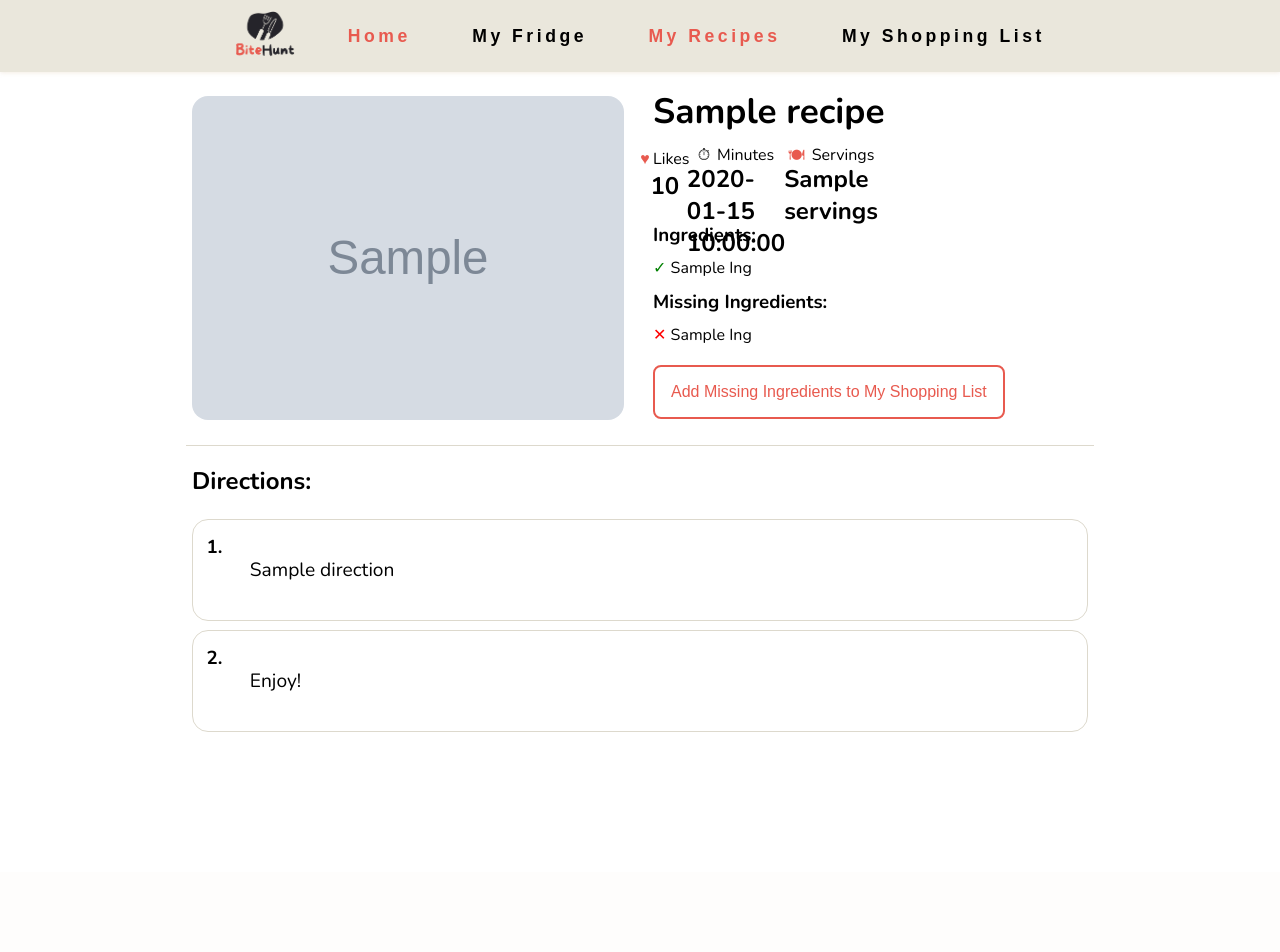
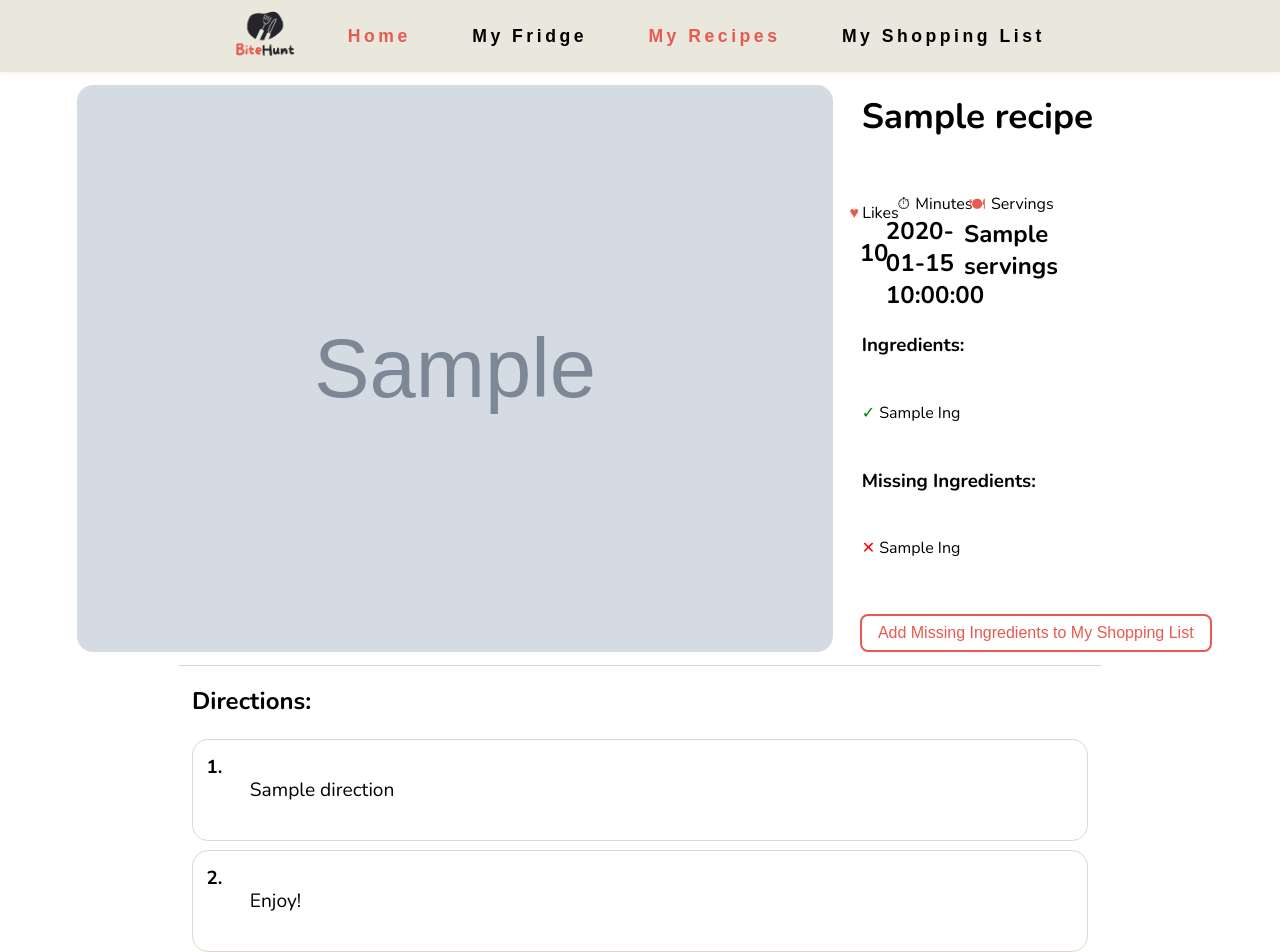
Before and after one commit to a-s-o-m/dec0ders-final-project, a Flask app: template templates/recipe.html in a window 1280 px wide. Before the commit the page ends 732 px from the top, so only its background shows below. Run offline with Flask 2, Linux system fonts and the light colour scheme; the template is opened without the code that fills it: most values are stand-ins (such as "Sample title", 1, 10 or a date in 2020); grey boxes marked "Sample" are stand-in pictures; some libraries are stand-ins or nearby versions; some web fonts are replaced.

Commit message:
fixed minor issues

```diff
--- a/app.py
+++ b/app.py
@@ -28,8 +28,8 @@ def user_recipes():
     if request.method == 'POST': # User requests recipes with new ingredients
         global recipes
         ingredients_input = request.form['ingredients']
-        # recipes = get_recipes(ingredients_input)
-        recipes = get_recipes_test() # Dummy recipe data for testing purposes
+        recipes = get_recipes(ingredients_input)
+        # recipes = get_recipes_test() # Dummy recipe data for testing purposes
 
         return render_template('recipes.html', recipes=recipes, new_recipes=True)
     else:
--- a/static/css/recipe.css
+++ b/static/css/recipe.css
@@ -8,22 +8,23 @@ html, body {
     height: 100%;
 }
 .main-container {
-    height: inherit;
+    height: 110%;
     display: flex;
     flex-flow: column;
     align-items: center;
     font-family:'Nunito', sans-serif;
 }
 .recipe-header-container {
-    padding: .5%;
-    height: 45%;
+    padding: 1%;
+    height: 100%;
     width: 70%;
     display: flex;
     align-items: center;
+    justify-content: center;
     border-bottom: 1px solid #ddd9cd;
 }
 .recipe-header-image {
-    height: 90%;
+    height: 100%;
     border-radius: 1em;
 }
 .recipe-header-information {
@@ -33,17 +34,17 @@ html, body {
     display: flex;
     flex-flow: column;
     overflow-wrap: break-word;
-
+    justify-content: space-between;
 }
 .recipe-header-information h1 {
     font-size: 2.2em;
     margin-top: 2%;
-    margin-left: 2.5%;
+    margin-left: 3%;
 
 }
 .recipe-stats {
-    margin-top: 2%;
-    height: 17%;
+    margin-top: 1%;
+    height: 15%;
     width: 48%;
     display: flex;
 }
@@ -56,7 +57,7 @@ html, body {
     justify-content: space-evenly;
 }
 .divider {
-    width: 1px;
+    width: 2px;
     height: 95%;
     background-color: #afafae;
 }
@@ -78,17 +79,17 @@ html, body {
 }
 .recipe-header-ingredients {
     margin-top: 1.5%;
-    margin-left: 2.5%;
+    margin-left: 3%;
     height: 40%;
     overflow-wrap: break-word;
     display: flex;
     flex-flow: column;
-    justify-content: space-evenly;
+    justify-content: space-between;
 }
 .missing-ing-button {
-    margin-top: 2%;
+    margin-top: 1.5%;
     margin-left: 2.5%;
-    padding:1rem 1rem;
+    padding:.5rem 1rem;
     border:2px solid #e85a4f;
     color:#e85a4f;
     background-color: white;
--- a/templates/nav-bar.html
+++ b/templates/nav-bar.html
@@ -77,7 +77,7 @@
                     <a href='/' ><span class="nav-accent">Home</span></a>
                 </h4>
                 <h4 class="nav-caption">
-                    <a href='/fridge' >My Fridge</a>
+                    <a href='/search' >My Fridge</a>
                 </h4>
                 <h4 class="nav-caption">
                     <a href='/my-recipes'><span class="nav-accent">My Recipes</span></a>
--- a/templates/recipes.html
+++ b/templates/recipes.html
@@ -7,7 +7,7 @@
 {% if not recipes %}
 <div class="main-container">
     <div class="caption-container">
-        <h2 class="recipe-caption">No recipes found. Please add more ingredients to your fridge!</h3>
+        <h2 class="recipe-caption" style="font-size: 1em;">No recipes found. Please add more ingredients to your fridge!</h3>
     </div>
 </div>
 {% else %}
```
